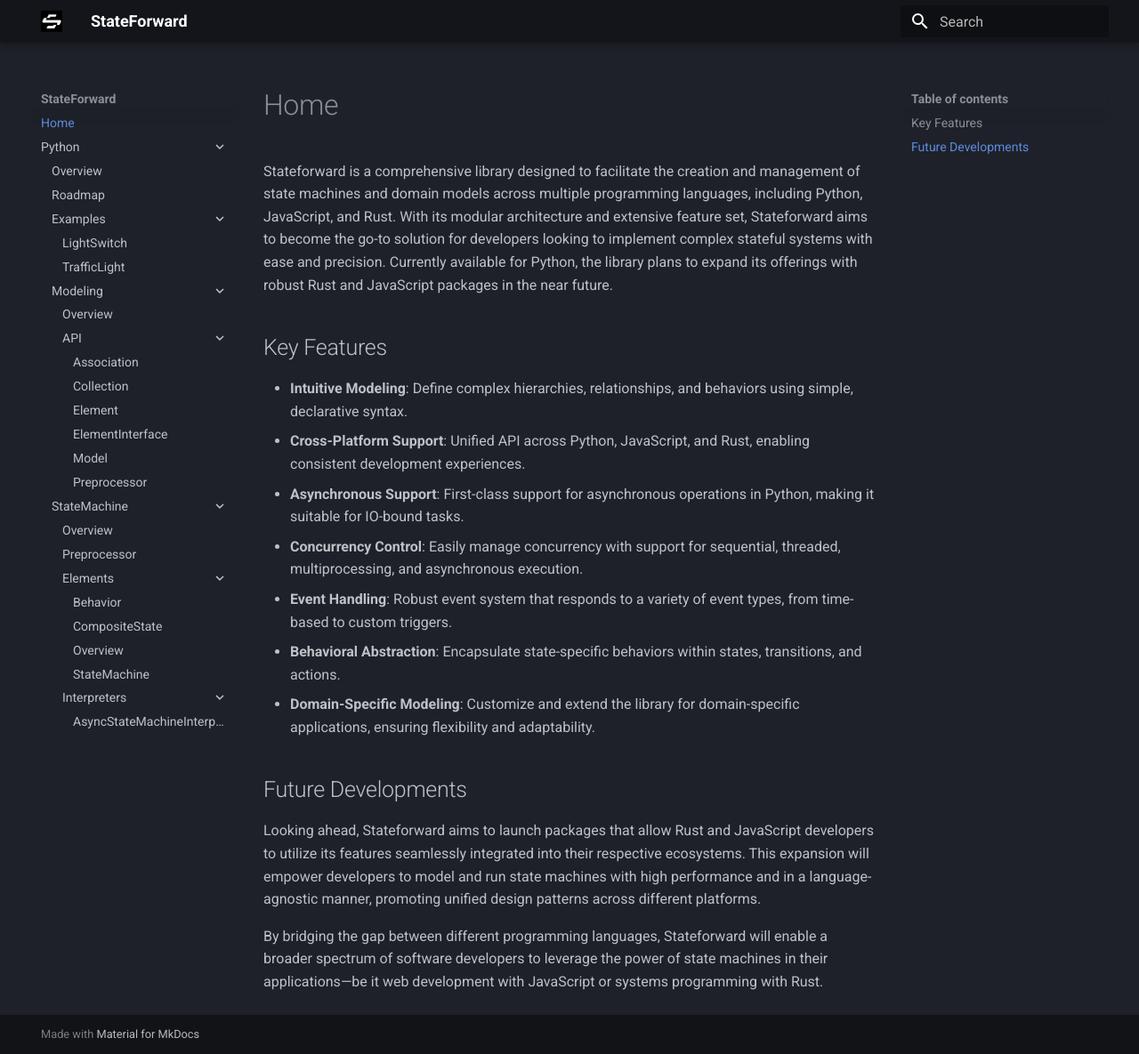
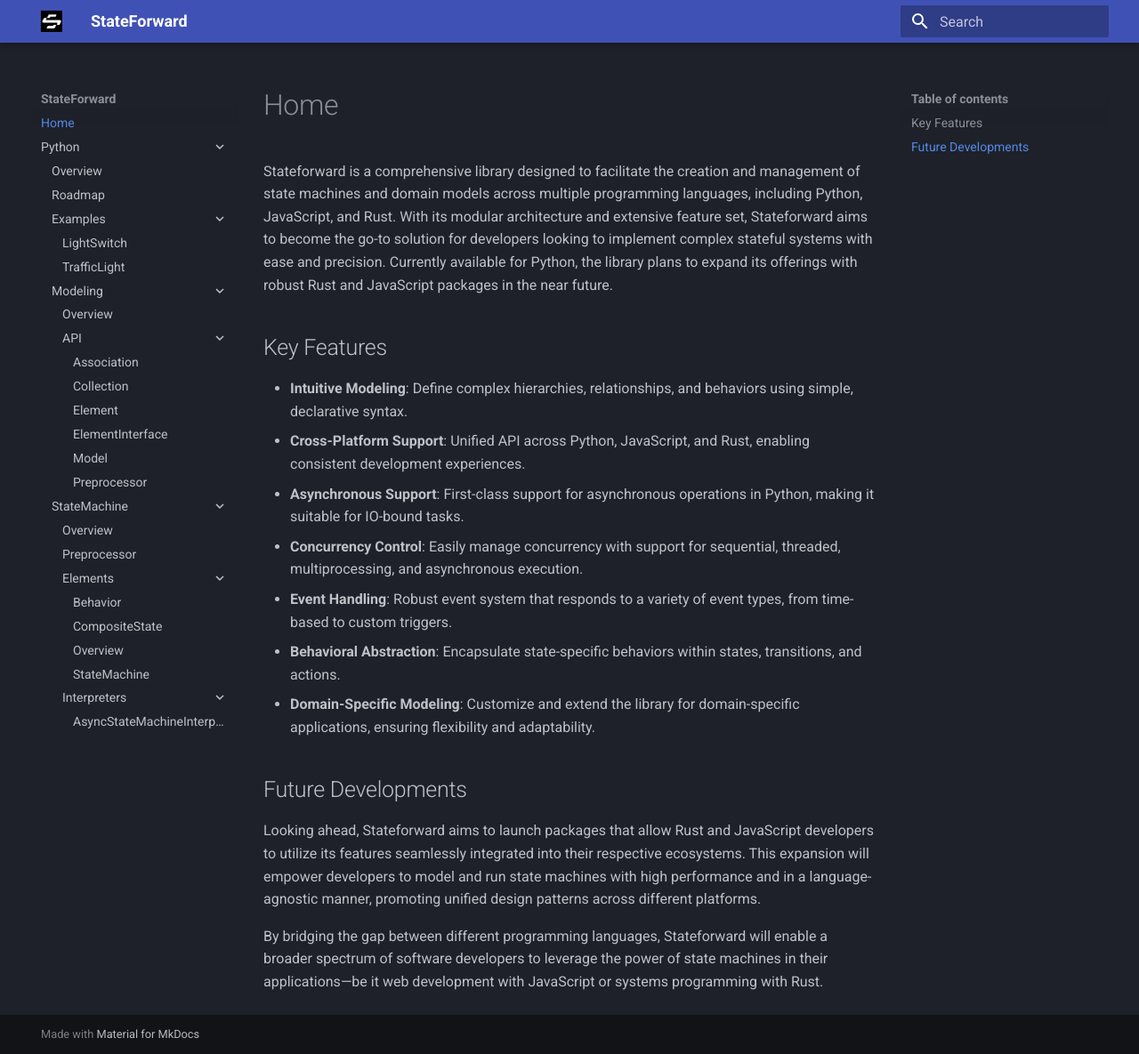
Before and after one commit to stateforward/stateforward.github.io, an MkDocs documentation site: the page built from docs/index.md, in a window 1280 px wide and 1185 px high. Shown: the whole window at 89% size. Built offline with MkDocs 1.6.1 and Material for MkDocs 9.7.7, drawn with Linux system fonts in a browser that asks for light colours.

Commit message:
remove schema that was overriding css

```diff
--- a/docs/stylesheets/extra.css
+++ b/docs/stylesheets/extra.css
@@ -1,3 +1,2 @@
-.md-header {
-    background-color: black;
+.md-header  {
   }
--- a/mkdocs.yml
+++ b/mkdocs.yml
@@ -20,11 +20,9 @@
 
   palette:
     scheme: slate
-    primary: black
-    accent: lime
-    toggle:
-      icon: material/weather-night
-      name: Switch to system preference
+
+extra_css:
+  - stylesheets/extra.css
 
 markdown_extensions:
   - attr_list
@@ -67,7 +65,6 @@
           docstring_section_style: table
           filters: [ "!^_" ]
           inherited_members: true
-#          merge_init_into_class: true
           separate_signature: true
           show_root_heading: true
           show_root_full_path: false
@@ -76,6 +73,3 @@
           show_symbol_type_heading: true
           show_symbol_type_toc: true
           signature_crossrefs: true
-#        summary: true
-extra_css:
-  - stylesheets/extra.css
```
